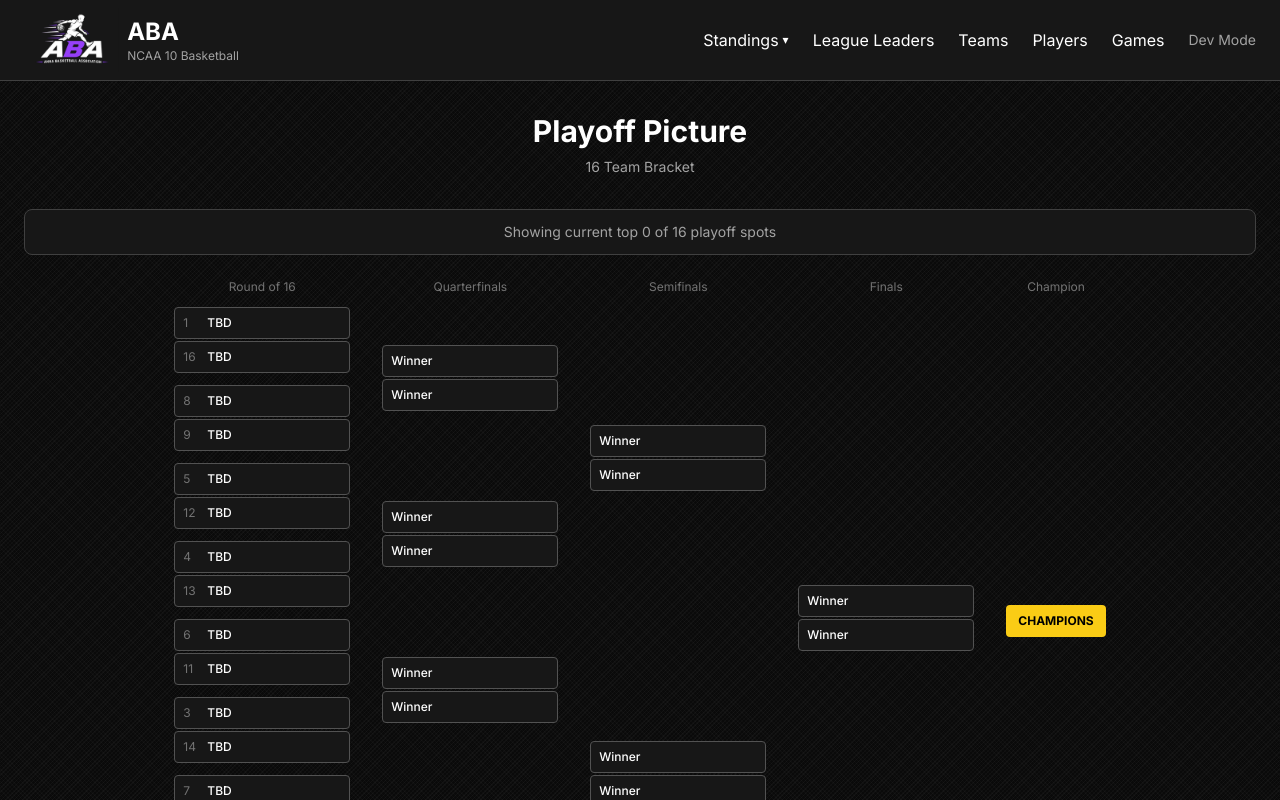
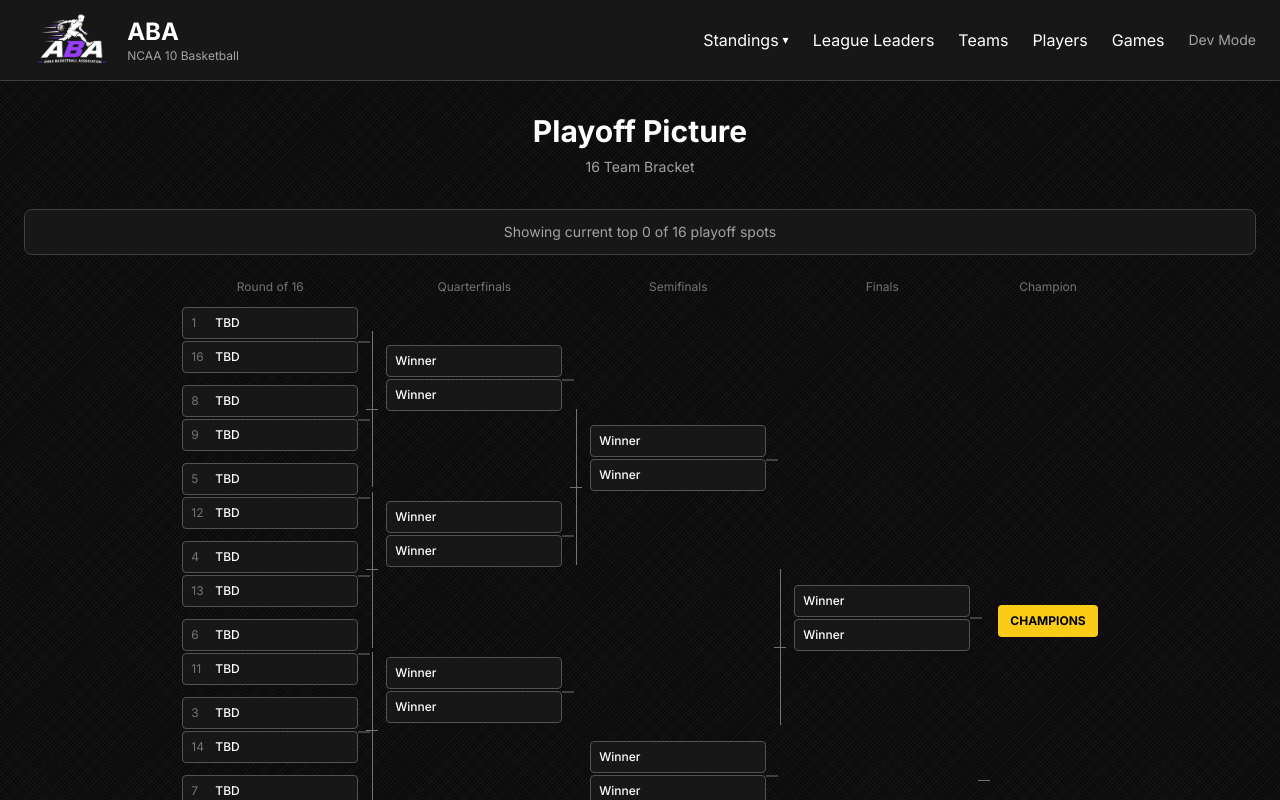
Before and after one commit to TheActualGYT/aba-league, a Next.js app in the folder league-site/: page /standings/playoffs in a window 1280 px wide. Shown: the top 800 px of the page. Built offline with nearby package versions, Linux system fonts and the light colour scheme; no server answers; the database is empty.

Commit message:
Add connecting lines between rounds

```diff
--- a/league-site/src/app/standings/playoffs/page.tsx
+++ b/league-site/src/app/standings/playoffs/page.tsx
@@ -66,18 +66,30 @@ export default async function PlayoffPicturePage() {
       )}
 
       <div className="overflow-x-auto pb-4">
-        <div className="flex gap-8 min-w-max justify-center">
+        <div className="flex gap-2 min-w-max justify-center">
           {/* Round of 16 */}
           <div>
             <div className="text-xs text-neutral-500 text-center mb-3">Round of 16</div>
             <div className="flex flex-col" style={{ gap: "12px" }}>
               {r1.map(([a, b], i) => (
-                <div key={i} className="space-y-0.5">
+                <div key={i} className="space-y-0.5 relative">
                   <Slot team={s[a]} seed={a + 1} />
                   <Slot team={s[b]} seed={b + 1} />
+                  <div className="absolute right-0 top-1/2 w-3 h-px bg-neutral-500" style={{ transform: "translateX(100%) translateY(-50%)" }} />
                 </div>
               ))}
             </div>
+          </div>
+
+          {/* Connector R1 to QF */}
+          <div className="flex flex-col justify-around" style={{ width: "12px", marginTop: "50px" }}>
+            {[0,1,2,3].map(i => (
+              <div key={i} className="flex flex-col items-center" style={{ height: "156px" }}>
+                <div className="w-px bg-neutral-500 flex-1" />
+                <div className="w-3 h-px bg-neutral-500" />
+                <div className="w-px bg-neutral-500 flex-1" />
+              </div>
+            ))}
           </div>
 
           {/* Quarterfinals */}
@@ -85,12 +97,24 @@ export default async function PlayoffPicturePage() {
             <div className="text-xs text-neutral-500 text-center mb-3">Quarterfinals</div>
             <div className="flex flex-col" style={{ gap: "90px", marginTop: "50px" }}>
               {[0, 1, 2, 3].map(i => (
-                <div key={i} className="space-y-0.5">
+                <div key={i} className="space-y-0.5 relative">
                   <Slot placeholder="Winner" />
                   <Slot placeholder="Winner" />
+                  <div className="absolute right-0 top-1/2 w-3 h-px bg-neutral-500" style={{ transform: "translateX(100%) translateY(-50%)" }} />
                 </div>
               ))}
             </div>
+          </div>
+
+          {/* Connector QF to SF */}
+          <div className="flex flex-col" style={{ width: "12px", marginTop: "130px", gap: "250px" }}>
+            {[0,1].map(i => (
+              <div key={i} className="flex flex-col items-center" style={{ height: "156px" }}>
+                <div className="w-px bg-neutral-500 flex-1" />
+                <div className="w-3 h-px bg-neutral-500" />
+                <div className="w-px bg-neutral-500 flex-1" />
+              </div>
+            ))}
           </div>
 
           {/* Semifinals */}
@@ -98,23 +122,39 @@ export default async function PlayoffPicturePage() {
             <div className="text-xs text-neutral-500 text-center mb-3">Semifinals</div>
             <div className="flex flex-col" style={{ gap: "250px", marginTop: "130px" }}>
               {[0, 1].map(i => (
-                <div key={i} className="space-y-0.5">
+                <div key={i} className="space-y-0.5 relative">
                   <Slot placeholder="Winner" />
                   <Slot placeholder="Winner" />
+                  <div className="absolute right-0 top-1/2 w-3 h-px bg-neutral-500" style={{ transform: "translateX(100%) translateY(-50%)" }} />
                 </div>
               ))}
+            </div>
+          </div>
+
+          {/* Connector SF to Finals */}
+          <div className="flex flex-col" style={{ width: "12px", marginTop: "290px" }}>
+            <div className="flex flex-col items-center" style={{ height: "156px" }}>
+              <div className="w-px bg-neutral-500 flex-1" />
+              <div className="w-3 h-px bg-neutral-500" />
+              <div className="w-px bg-neutral-500 flex-1" />
             </div>
           </div>
 
           {/* Finals */}
           <div>
             <div className="text-xs text-neutral-500 text-center mb-3">Finals</div>
-            <div style={{ marginTop: "290px" }}>
+            <div className="relative" style={{ marginTop: "290px" }}>
               <div className="space-y-0.5">
                 <Slot placeholder="Winner" />
                 <Slot placeholder="Winner" />
               </div>
+              <div className="absolute right-0 top-1/2 w-3 h-px bg-neutral-500" style={{ transform: "translateX(100%) translateY(-50%)" }} />
             </div>
+          </div>
+
+          {/* Connector to Champion */}
+          <div className="flex items-center" style={{ width: "12px", marginTop: "310px" }}>
+            <div className="w-full h-px bg-neutral-500" />
           </div>
 
           {/* Champion */}
```
